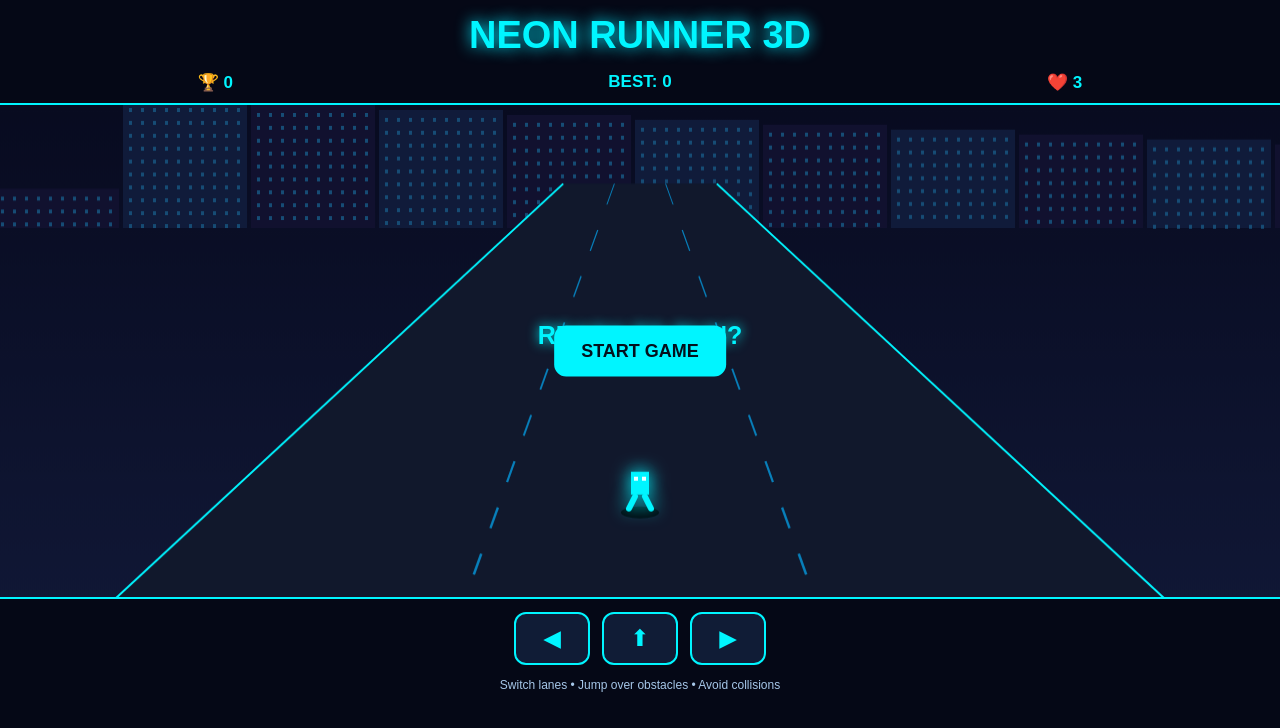
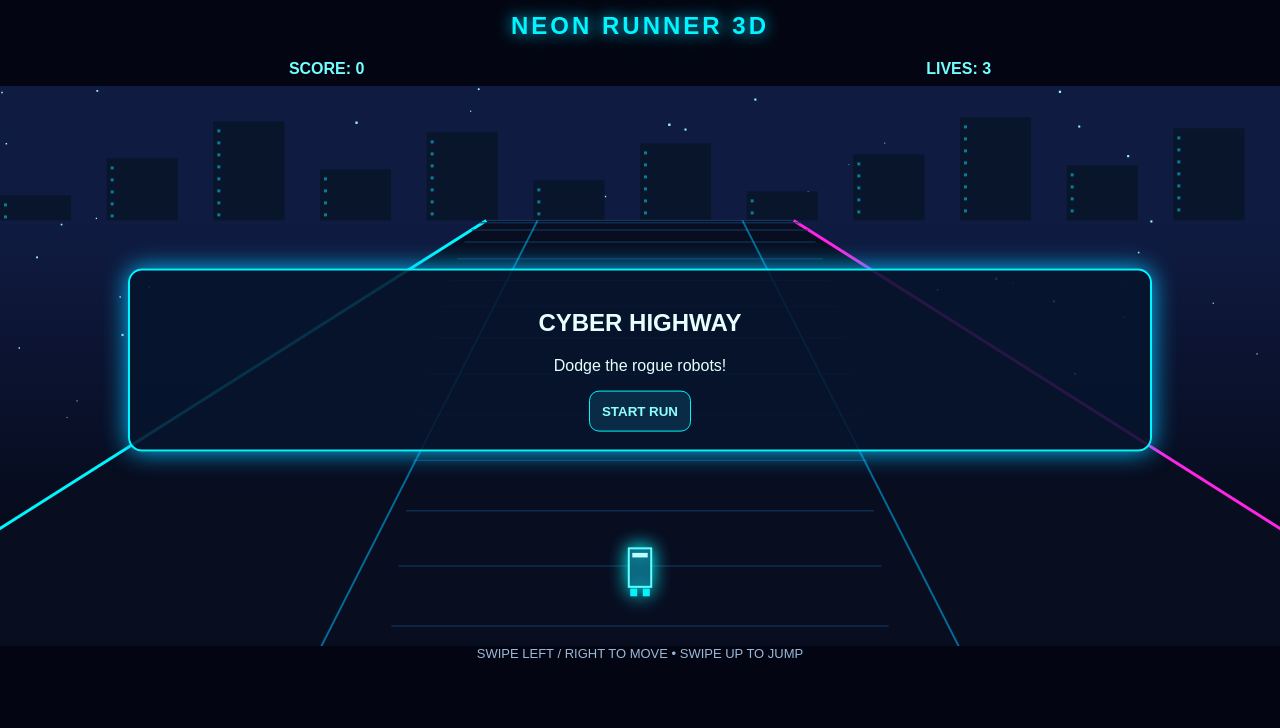
Before and after one commit to michealoluwasomidotun-lab/Neon-runner-3d, a website: page www/index.html in a window 1280 px wide. Drawn offline with Linux system fonts and the light colour scheme.

Commit message:
Update index.html

```diff
--- a/www/index.html
+++ b/www/index.html
@@ -3,215 +3,145 @@
 <html lang="en">
 <head>
 <meta charset="UTF-8">
-<meta name="viewport" content="width=device-width, initial-scale=1, maximum-scale=1, user-scalable=no">
+<meta name="viewport" content="width=device-width,initial-scale=1,maximum-scale=1,user-scalable=no">
 <title>Neon Runner 3D</title>
 <style>
 *{box-sizing:border-box}
-body{margin:0;background:#050816;color:#00f5ff;font-family:Arial,sans-serif;text-align:center;overflow:hidden;touch-action:manipulation}
-h1{font-size:clamp(25px,7vw,38px);margin:14px 0 5px;text-shadow:0 0 15px #00eaff}
-#hud{display:flex;justify-content:space-around;padding:10px;font-size:17px;font-weight:bold}
-canvas{display:block;width:100%;height:62vh;max-height:650px;border-top:2px solid #00f5ff;border-bottom:2px solid #00f5ff;background:#080d20;touch-action:none}
-#message{position:absolute;top:44%;left:0;width:100%;font-size:25px;font-weight:bold;text-shadow:0 0 12px #00f5ff;pointer-events:none}
-#start{position:absolute;top:50%;left:50%;transform:translate(-50%,-50%);padding:15px 27px;background:#00f5ff;color:#04101c;border:0;border-radius:12px;font-weight:bold;font-size:18px}
-.controls{display:flex;justify-content:center;gap:12px;padding:13px}
-.controls button{width:76px;height:53px;background:#101c36;border:2px solid #00f5ff;border-radius:12px;color:#00f5ff;font-size:23px}
-#hint{font-size:12px;color:#a6c7e9;margin:0}
+body{margin:0;background:#030612;color:#e7ffff;font-family:Arial,sans-serif;overflow:hidden;touch-action:pan-y}
+h1{text-align:center;font-size:24px;letter-spacing:3px;color:#00f6ff;text-shadow:0 0 15px #00cfff;margin:12px 0}
+#hud{display:flex;justify-content:space-around;font-weight:bold;color:#72ffff;padding:8px}
+canvas{display:block;width:100%;height:70vh;touch-action:none}
+#hint{text-align:center;color:#9cb9d7;font-size:13px}
+#start{position:absolute;top:45%;left:50%;transform:translate(-50%,-50%);background:#06142cdd;border:2px solid #00f6ff;border-radius:14px;padding:18px;text-align:center;width:80%;box-shadow:0 0 25px #00bfff}
+button{background:#092b45;color:#8fffff;border:1px solid #00f6ff;border-radius:10px;padding:12px;font-weight:bold}
 </style>
 </head>
 <body>
 <h1>NEON RUNNER 3D</h1>
-<div id="hud">
-<span>🏆 <span id="score">0</span></span>
-<span>BEST: <span id="best">0</span></span>
-<span>❤️ <span id="lives">3</span></span>
-</div>
-<div style="position:relative">
+<div id="hud"><span> SCORE: <b id="score">0</b></span><span> LIVES: <b id="lives">3</b></span></div>
 <canvas id="game"></canvas>
-<div id="message">READY TO RUN?</div>
-<button id="start">START GAME</button>
-</div>
-<div class="controls">
-<button id="left" aria-label="Move left">◀</button>
-<button id="jump" aria-label="Jump">⬆</button>
-<button id="right" aria-label="Move right">▶</button>
-</div>
-<p id="hint">Switch lanes • Jump over obstacles • Avoid collisions</p>
+<div id="hint">SWIPE LEFT / RIGHT TO MOVE • SWIPE UP TO JUMP</div>
+<div id="start"><h2>CYBER HIGHWAY</h2><p>Dodge the rogue robots!</p><button id="play">START RUN</button></div>
 <script>
-(function(){
-const canvas=document.getElementById('game');
-const ctx=canvas.getContext('2d');
-const scoreEl=document.getElementById('score');
-const bestEl=document.getElementById('best');
-const livesEl=document.getElementById('lives');
-const message=document.getElementById('message');
-const startBtn=document.getElementById('start');
-
-let W=360,H=500,dpr=1;
-let running=false, lane=1, jump=0, jumpV=0;
-let obstacles=[], score=0, lives=3, speed=230, spawn=0;
-let last=0, hitFlash=0;
-let best=0;
-try{best=Number(localStorage.getItem('neonBest')||0)}catch(e){}
-bestEl.textContent=best;
-
+const c=document.getElementById('game'),ctx=c.getContext('2d');
+const scoreEl=document.getElementById('score'),livesEl=document.getElementById('lives');
+const start=document.getElementById('start');
+let W,H,player=0,score=0,lives=3,objects=[],running=false,jump=0,speed=0.006,last=0,spawn=0,stars=[];
 function resize(){
- const r=canvas.getBoundingClientRect();
- dpr=Math.min(window.devicePixelRatio||1,2);
- W=r.width; H=r.height;
- canvas.width=Math.round(W*dpr);
- canvas.height=Math.round(H*dpr);
- ctx.setTransform(dpr,0,0,dpr,0,0);
- draw();
+ const r=c.getBoundingClientRect(),d=Math.min(devicePixelRatio||1,2);
+ W=r.width;H=r.height;c.width=W*d;c.height=H*d;ctx.setTransform(d,0,0,d,0,0);
+ stars=Array.from({length:65},()=>({x:Math.random()*W,y:Math.random()*H*.6,s:Math.random()*2+0.5}));
 }
-window.addEventListener('resize',resize);
-
-function roadAt(t){
- return {x:W/2, y:H*.16+t*H*.94,
- width:W*(.12+.78*t)};
+addEventListener('resize',resize);resize();
+function line(x1,y1,x2,y2,color,width=1){
+ ctx.beginPath();ctx.moveTo(x1,y1);ctx.lineTo(x2,y2);ctx.strokeStyle=color;ctx.lineWidth=width;ctx.stroke();
+}
+function road(){
+ const horizon=H*.24,bottom=H*1.08,cx=W/2;
+ let g=ctx.createLinearGradient(0,horizon,0,H);
+ g.addColorStop(0,'#101b42');g.addColorStop(1,'#02040c');
+ ctx.fillStyle=g;ctx.fillRect(0,0,W,H);
+ stars.forEach(s=>{ctx.fillStyle='#9afaff';ctx.fillRect(s.x,s.y,s.s,s.s)});
+ // futuristic skyline
+ for(let i=0;i<13;i++){
+  let x=i*W/12, bh=25+(i*37%85);
+  ctx.fillStyle='#08152b';ctx.fillRect(x,horizon-bh,Math.max(8,W/18),bh);
+  for(let y=horizon-bh+8;y<horizon-4;y+=12){
+   ctx.fillStyle='#087d9b';ctx.fillRect(x+4,y,3,3);
+  }
+ }
+ ctx.fillStyle='#080d20';ctx.beginPath();ctx.moveTo(cx-W*.12,horizon);ctx.lineTo(cx+W*.12,horizon);ctx.lineTo(W*1.2,bottom);ctx.lineTo(-W*.2,bottom);ctx.closePath();ctx.fill();
+ // glowing road edges
+ line(cx-W*.12,horizon,W*-.2,bottom,'#00f6ff',3);
+ line(cx+W*.12,horizon,W*1.2,bottom,'#ff25e6',3);
+ // perspective road lines
+ for(let i=0;i<14;i++){
+  let t=((i/14+performance.now()*.00012*speed*160)%1);
+  let y=horizon+(bottom-horizon)*t*t;
+  line(cx-W*.12-(W*.08)*t,y,cx+W*.12+(W*.08)*t,y,'#123d65',1);
+ }
+ // lane dividers
+ for(let lane of [-1/3,1/3]){
+  line(cx+lane*W*.24,horizon,cx+lane*W*.8,bottom,'#00b9ff88',2);
+ }
+}
+function roadX(lane,z){
+ let t=z, cx=W/2, horizon=H*.24;
+ return cx+lane*(W*.12+(W*.38)*t);
+}
+function roadY(z){return H*.24+(H*.82)*z*z}
+function robot(o){
+ let x=roadX(o.lane,o.z),y=roadY(o.z),s=10+o.z*48;
+ ctx.save();ctx.translate(x,y);
+ ctx.shadowBlur=14;ctx.shadowColor=o.kind?'#ff2be8':'#00f6ff';
+ // legs
+ ctx.strokeStyle=o.kind?'#ff45df':'#00f6ff';ctx.lineWidth=Math.max(2,s*.12);
+ line(-s*.22,-s*.15,-s*.28,s*.3,ctx.strokeStyle,Math.max(2,s*.12));
+ line(s*.22,-s*.15,s*.28,s*.3,ctx.strokeStyle,Math.max(2,s*.12));
+ // body and head
+ ctx.fillStyle=o.kind?'#56164f':'#123f58';
+ ctx.strokeStyle=o.kind?'#ff43e8':'#4bffff';ctx.lineWidth=2;
+ ctx.fillRect(-s*.34,-s*.62,s*.68,s*.5);ctx.strokeRect(-s*.34,-s*.62,s*.68,s*.5);
+ ctx.fillRect(-s*.27,-s*.98,s*.54,s*.3);ctx.strokeRect(-s*.27,-s*.98,s*.54,s*.3);
+ ctx.fillStyle='#fff';ctx.fillRect(-s*.17,-s*.88,s*.1,s*.06);ctx.fillRect(s*.07,-s*.88,s*.1,s*.06);
+ line(-s*.48,-s*.5,-s*.34,-s*.3,ctx.strokeStyle,Math.max(2,s*.1));
+ line(s*.48,-s*.5,s*.34,-s*.3,ctx.strokeStyle,Math.max(2,s*.1));
+ ctx.restore();
+}
+function drawPlayer(){
+ let x=roadX(player,.93),y=H*.91-jump*55,s=Math.min(W*.085,35);
+ ctx.save();ctx.translate(x,y);ctx.shadowBlur=18;ctx.shadowColor='#00f6ff';
+ ctx.fillStyle='#0d536d';ctx.strokeStyle='#66ffff';ctx.lineWidth=2;
+ ctx.fillRect(-s*.32,-s*1.35,s*.64,s*1.1);ctx.strokeRect(-s*.32,-s*1.35,s*.64,s*1.1);
+ ctx.fillStyle='#baffff';ctx.fillRect(-s*.22,-s*1.22,s*.44,s*.13);
+ ctx.fillStyle='#00f6ff';ctx.fillRect(-s*.28,-s*.2,s*.2,s*.22);ctx.fillRect(s*.08,-s*.2,s*.2,s*.22);
+ ctx.restore();
 }
 function draw(){
- ctx.clearRect(0,0,W,H);
- const bg=ctx.createLinearGradient(0,0,0,H);
- bg.addColorStop(0,'#080b20');bg.addColorStop(1,'#101735');
- ctx.fillStyle=bg;ctx.fillRect(0,0,W,H);
-
- // Neon city skyline
- for(let i=0;i<12;i++){
-  let bw=W/10, bx=i*bw-5;
-  let bh=H*(.08+((i*37)%19)/100);
-  ctx.fillStyle=i%2?'#101b3a':'#11112f';
-  ctx.fillRect(bx,H*.25-bh,bw-4,bh);
-  ctx.fillStyle='#164c75';
-  for(let y=H*.25-bh+8;y<H*.25-3;y+=13)
-   for(let x=bx+6;x<bx+bw-5;x+=12)
-    ctx.fillRect(x,y,3,4);
- }
- // Perspective road
- const top=roadAt(0), bottom=roadAt(1);
- ctx.beginPath();
- ctx.moveTo(top.x-top.width/2,top.y);
- ctx.lineTo(top.x+top.width/2,top.y);
- ctx.lineTo(bottom.x+bottom.width/2,bottom.y);
- ctx.lineTo(bottom.x-bottom.width/2,bottom.y);
- ctx.closePath();ctx.fillStyle='#11182c';ctx.fill();
- ctx.strokeStyle='#00f5ff';ctx.lineWidth=2;
- ctx.beginPath();ctx.moveTo(top.x-top.width/2,top.y);ctx.lineTo(bottom.x-bottom.width/2,bottom.y);ctx.stroke();
- ctx.beginPath();ctx.moveTo(top.x+top.width/2,top.y);ctx.lineTo(bottom.x+bottom.width/2,bottom.y);ctx.stroke();
-
- // Lane lines
- for(let l=1;l<=2;l++){
-  for(let k=0;k<10;k++){
-   let t=((k/10+(running?score*.0008:0))%1);
-   let a=roadAt(t),b=roadAt(Math.min(1,t+.045));
-   let x1=W/2+(l-1.5)*a.width/3;
-   let x2=W/2+(l-1.5)*b.width/3;
-   ctx.strokeStyle='#087fba';ctx.lineWidth=1+t*2;
-   ctx.beginPath();ctx.moveTo(x1,a.y);ctx.lineTo(x2,b.y);ctx.stroke();
+ road();
+ objects.sort((a,b)=>a.z-b.z).forEach(robot);
+ drawPlayer();
+}
+function reset(){
+ player=0;score=0;lives=3;objects=[];speed=.006;spawn=0;jump=0;
+ scoreEl.textContent=score;livesEl.textContent=lives;
+}
+function frame(now){
+ if(!running)return;
+ const dt=Math.min(now-last||16,40);last=now;
+ spawn+=dt;
+ if(spawn>850){objects.push({lane:Math.floor(Math.random()*3)-1,z:.06,kind:Math.random()<.35?1:0});spawn=0}
+ objects.forEach(o=>o.z+=speed*dt);
+ objects=objects.filter(o=>{
+  if(o.z>.83&&o.z<.99&&o.lane===player&&jump<.25){
+   lives--;livesEl.textContent=lives;return false;
   }
- }
- // Obstacles
- obstacles.forEach(o=>{
-  let t=o.z, p=roadAt(t);
-  let x=W/2+(o.lane-1)*p.width/3;
-  let size=9+t*35;
-  ctx.save();ctx.shadowBlur=14;ctx.shadowColor=o.type==='block'?'#ff2bd6':'#ffcf40';
-  if(o.type==='block'){
-   ctx.fillStyle='#ff2bd6';
-   ctx.fillRect(x-size/2,p.y-size,size,size);
-   ctx.strokeStyle='#ffd9ff';ctx.strokeRect(x-size/2,p.y-size,size,size);
-  }else{
-   ctx.fillStyle='#ffcf40';
-   ctx.beginPath();ctx.moveTo(x,p.y-size);ctx.lineTo(x-size*.65,p.y);ctx.lineTo(x+size*.65,p.y);ctx.closePath();ctx.fill();
-  }
-  ctx.restore();
- });
- // Runner shadow
- const baseY=H*.82;
- const playerX=W/2+(lane-1)*W*.25;
- ctx.fillStyle='#02040a';
- ctx.beginPath();ctx.ellipse(playerX,baseY+4,19,6,0,0,Math.PI*2);ctx.fill();
- // Runner
- const py=baseY-jump;
- ctx.save();ctx.shadowBlur=18;ctx.shadowColor='#00f5ff';
- ctx.fillStyle='#00f5ff';
- ctx.fillRect(playerX-9,py-37,18,23);
- ctx.fillStyle='#f2ffff';
- ctx.fillRect(playerX-6,py-32,4,4);ctx.fillRect(playerX+2,py-32,4,4);
- ctx.strokeStyle='#00f5ff';ctx.lineWidth=6;ctx.lineCap='round';
- ctx.beginPath();ctx.moveTo(playerX-5,py-12);ctx.lineTo(playerX-11,py);ctx.moveTo(playerX+5,py-12);ctx.lineTo(playerX+11,py);ctx.stroke();
- ctx.restore();
- if(hitFlash>0){ctx.fillStyle='rgba(255,20,90,.18)';ctx.fillRect(0,0,W,H)}
-}
-function move(d){if(running)lane=Math.max(0,Math.min(2,lane+d))}
-function doJump(){if(running&&jump<=0){jumpV=430}}
-document.getElementById('left').onclick=()=>move(-1);
-document.getElementById('right').onclick=()=>move(1);
-document.getElementById('jump').onclick=doJump;
-
-let sx=0,sy=0;
-canvas.addEventListener('touchstart',e=>{
- sx=e.changedTouches[0].clientX;sy=e.changedTouches[0].clientY;
-},{passive:true});
-canvas.addEventListener('touchend',e=>{
- if(!running)return;
- let dx=e.changedTouches[0].clientX-sx;
- let dy=e.changedTouches[0].clientY-sy;
- if(Math.abs(dx)>25){move(dx>0?1:-1)}
- else if(dy < -20){doJump()}
-},{passive:true});
-window.addEventListener('keydown',e=>{
- if(e.key==='ArrowLeft'||e.key==='a')move(-1);
- if(e.key==='ArrowRight'||e.key==='d')move(1);
- if(e.key==='ArrowUp'||e.key===' ')doJump();
-});
-
-function endGame(){
- running=false;
- message.textContent='GAME OVER — SCORE '+Math.floor(score);
- message.style.display='block';startBtn.textContent='PLAY AGAIN';
- startBtn.style.display='block';
- if(score>best){
-  best=Math.floor(score);bestEl.textContent=best;
-  try{localStorage.setItem('neonBest',best)}catch(e){}
- }
-}
-function update(dt){
- if(!running)return;
- score+=dt*10;speed=Math.min(440,230+score*.35);
- scoreEl.textContent=Math.floor(score);
- if(jump>0||jumpV>0){
-  jump+=jumpV*dt;jumpV-=1000*dt;
-  if(jump<=0){jump=0;jumpV=0}
- }
- spawn-=dt;
- if(spawn<=0){
-  obstacles.push({lane:Math.floor(Math.random()*3),z:0,type:Math.random()<.5?'block':'cone'});
-  spawn=Math.max(.48,1.15-score*.002)+Math.random()*.45;
- }
- obstacles.forEach(o=>o.z+=dt*speed/430);
- obstacles=obstacles.filter(o=>{
-  if(o.z>.83&&o.z<.98&&o.lane===lane&&!o.hit){
-   if(jump<35){
-    o.hit=true;lives--;livesEl.textContent=lives;hitFlash=.18;
-    if(lives<=0)endGame();
-   }else o.hit=true;
-  }
+  if(o.z>=1.1){score+=10;scoreEl.textContent=score;return false}
   return o.z<1.1;
  });
- hitFlash=Math.max(0,hitFlash-dt);
+ jump=Math.max(0,jump-dt*.003);
+ speed=Math.min(.012,speed+dt*.00000015);
+ draw();
+ if(lives<=0){running=false;start.style.display='block';start.querySelector('h2').textContent='RUN OVER';start.querySelector('p').textContent='Final score: '+score;start.querySelector('button').textContent='PLAY AGAIN';return}
+ requestAnimationFrame(frame);
 }
-function loop(t){
- let dt=Math.min((t-last)/1000||0,.04);last=t;
- update(dt);draw();requestAnimationFrame(loop);
-}
-startBtn.onclick=()=>{
- score=0;lives=3;lane=1;jump=0;jumpV=0;
- speed=230;spawn=.5;obstacles=[];hitFlash=0;
- scoreEl.textContent='0';livesEl.textContent='3';
- running=true;message.style.display='none';startBtn.style.display='none';
+document.getElementById('play').onclick=()=>{
+ reset();start.style.display='none';running=true;last=performance.now();requestAnimationFrame(frame);
 };
-resize();requestAnimationFrame(loop);
-})();
+let sx=0,sy=0;
+c.addEventListener('touchstart',e=>{sx=e.changedTouches[0].clientX;sy=e.changedTouches[0].clientY},{passive:true});
+c.addEventListener('touchend',e=>{
+ if(!running)return;
+ let dx=e.changedTouches[0].clientX-sx,dy=e.changedTouches[0].clientY-sy;
+ if(Math.abs(dx)>25&&Math.abs(dx)>Math.abs(dy))player=Math.max(-1,Math.min(1,player+(dx>0?1:-1)));
+ else if(dy<-25)jump=1;
+},{passive:true});
+addEventListener('keydown',e=>{
+ if(e.key==='ArrowLeft')player=Math.max(-1,player-1);
+ if(e.key==='ArrowRight')player=Math.min(1,player+1);
+ if(e.key==='ArrowUp')jump=1;
+});
+draw();
 </script>
 </body>
 </html>
```
